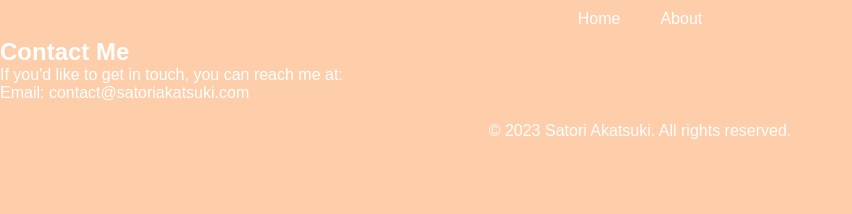
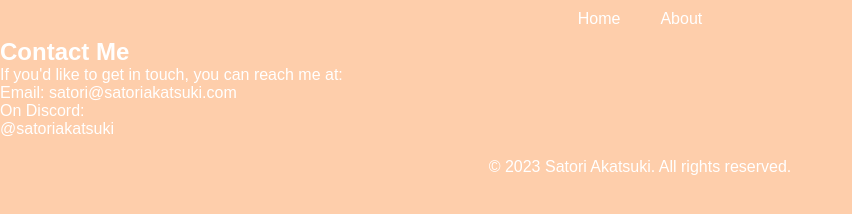
Before and after one commit to stphnfld/satoriakatsuki.github.io, a plain HTML site: page contact.html in a window 1280 px wide. Shown: the whole page, without its empty margins (0-852 px from the left). Drawn offline with Linux system fonts and the light colour scheme.

Commit message:
css, other changes

```diff
--- a/contact.html
+++ b/contact.html
@@ -20,7 +20,9 @@
     <div class="contact-content">
       <h2>Contact Me</h2>
       <p>If you'd like to get in touch, you can reach me at:</p>
-      <p>Email: contact@satoriakatsuki.com</p>
+      <p>Email: satori@satoriakatsuki.com</p>
+      <p>On Discord:</p>
+      <p>@satoriakatsuki</p>
     </div>
   </section>
 
```
Also changed, not shown: index.html (+0 -5 lines), milky-way-starry-sky-night-sky-star-956981.jpeg (deleted).
